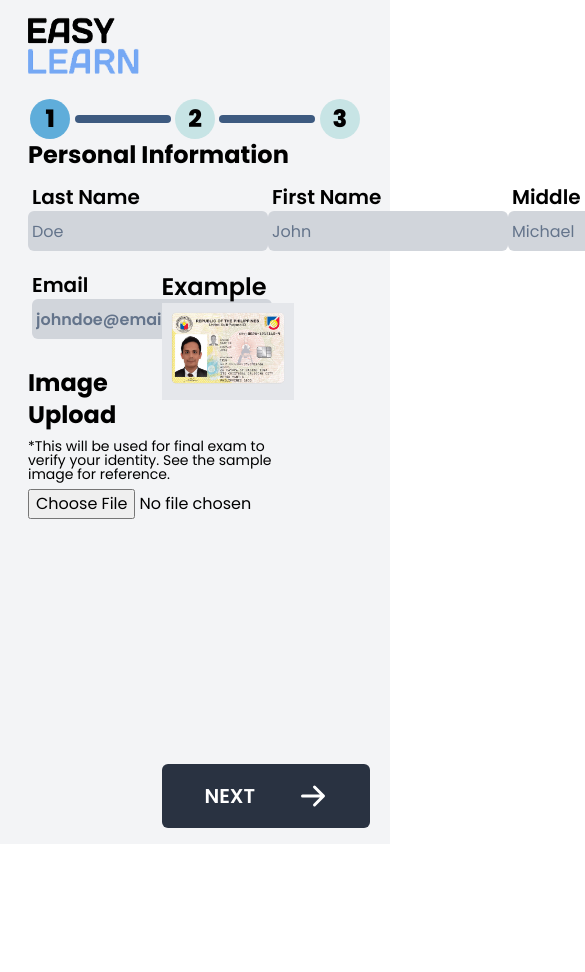
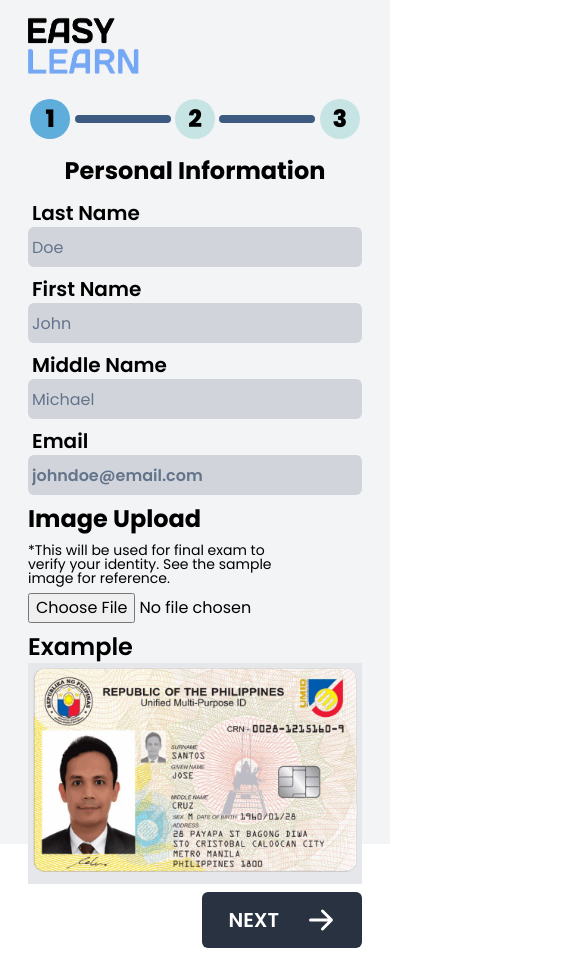
Before and after one commit to jdpena28/easylearn-kyc, a Next.js app: page / in a window 390 px wide. Shown: the top 972 px of the page, 585 px wide, since content can reach past the window. Before the commit the page ends 844 px from the top, so only its background shows below. Built offline with nearby package versions, Linux system fonts and the light colour scheme.

Commit message:
CHORE: responsive design for mobiles

```diff
--- a/pages/index.jsx
+++ b/pages/index.jsx
@@ -17,10 +17,10 @@ const App = () => {
     <Layout title={'Step 1 - Personal Information'}>
       <StepIndicator stepColor2={"bg-secondary"} stepColor3={"bg-secondary"} />
       <div className='container mx-auto'>
-        <h3 className='font-bold text-2xl'>Personal Information</h3>
-        <div className='mx-auto max-w-6xl'>
-          <form  className='space-y-5'>
-            <div className='flex justify-between mt-3'>
+        <h3 className='font-bold text-2xl sm:text-center sm:mt-4'>Personal Information</h3>
+        <div className='mx-auto max-w-6xl sm:max-w-full'>
+          <form  className='space-y-2'>
+            <div className='flex sm:block justify-between mt-3 sm:space-y-2'>
               <Input
                 label='Last Name'
                 placeholder='Doe'
@@ -44,16 +44,16 @@ const App = () => {
               />
             </div>
 
-            <div className='grid grid-cols-5 justify-end'>
+            <div className='grid sm:block grid-cols-5 justify-end sm:space-y-2'>
               <div className='space-y-2'>
-                <div className='flex w-full'>
+                <div className='flex sm:block w-full'>
                   <label
                     className='text-xl font-semibold pl-1 mb-5'
                     htmlFor='lastName'
                   >
                     Email <br />
                     <input
-                      className='bg-gray-300 text-base placeholder-slate-500 w-60 h-10 rounded-md pl-1'
+                      className='bg-gray-300 text-base placeholder-slate-500 w-60 sm:w-full h-10 rounded-md pl-1'
                       type='email'
                       name='lastName'
                       id='lastName'
@@ -74,7 +74,7 @@ const App = () => {
               </div>
               <div className='col-span-3 col-start-3'>
                 <h4 className='font-semibold text-2xl'>Example</h4>
-                <div className='h-max w-[66%] p-2 bg-gray-200'>
+                <div className='h-max w-[66%] sm:w-full p-2 sm:p-0 bg-gray-200'>
                   <Image src={'/sample_id.png'} alt="Sample ID Pic" width={441} height={282}/>
                 </div>
               </div>
--- a/src/components/Button.jsx
+++ b/src/components/Button.jsx
@@ -4,11 +4,13 @@ import Link from 'next/link'
 
 const Button = ({btnText,btnType,link}) => {
     return (
-        <Link href={link} className='cursor-pointer'>
-            <button className='bg-tertiary text-white w-52 h-16 rounded-md cursor-pointer flex justify-evenly items-center absolute bottom-4 right-5' type={btnType}>
+        <Link href={link}>
+        <div className='hidden sm:flex  justify-end'>
+            <button className='bg-tertiary text-white w-52 sm:w-40 h-16 sm:h-14 rounded-md flex justify-evenly items-center absolute sm:static bottom-4 right-5' type={btnType}>
                 <p className='text-center text-xl font-semibold leading-[4rem]'>{btnText}</p>
                 <Image className='fill-white'   src={'/icons/arrow-right-thin.svg'} height={30} width={30}/>
             </button>
+        </div>
         </Link>
     )
 }
--- a/src/components/Input.jsx
+++ b/src/components/Input.jsx
@@ -9,7 +9,7 @@ const Input = ({ label, placeholder,onChange }) => {
         {label}
       </label>
       <input
-        className='bg-gray-300 placeholder-slate-500 w-60 h-10 rounded-md pl-1'
+        className='bg-gray-300 placeholder-slate-500 w-60 sm:w-full h-10 rounded-md pl-1'
         type='text'
         name={label.trim()}
         id={label.trim()}
--- a/src/components/Layout.jsx
+++ b/src/components/Layout.jsx
@@ -16,7 +16,7 @@ const Layout = ({children,title}) => {
           <nav className="py-3">
             <Image src={"/logo.png"} alt="easylearn logo" width={144} height={69} />
           </nav>
-          <section className="font-primary px-24 sm:px-4">
+          <section className="font-primary px-24 sm:px-4 sm:pb-6">
             {children}
           </section>
       </div>
```
